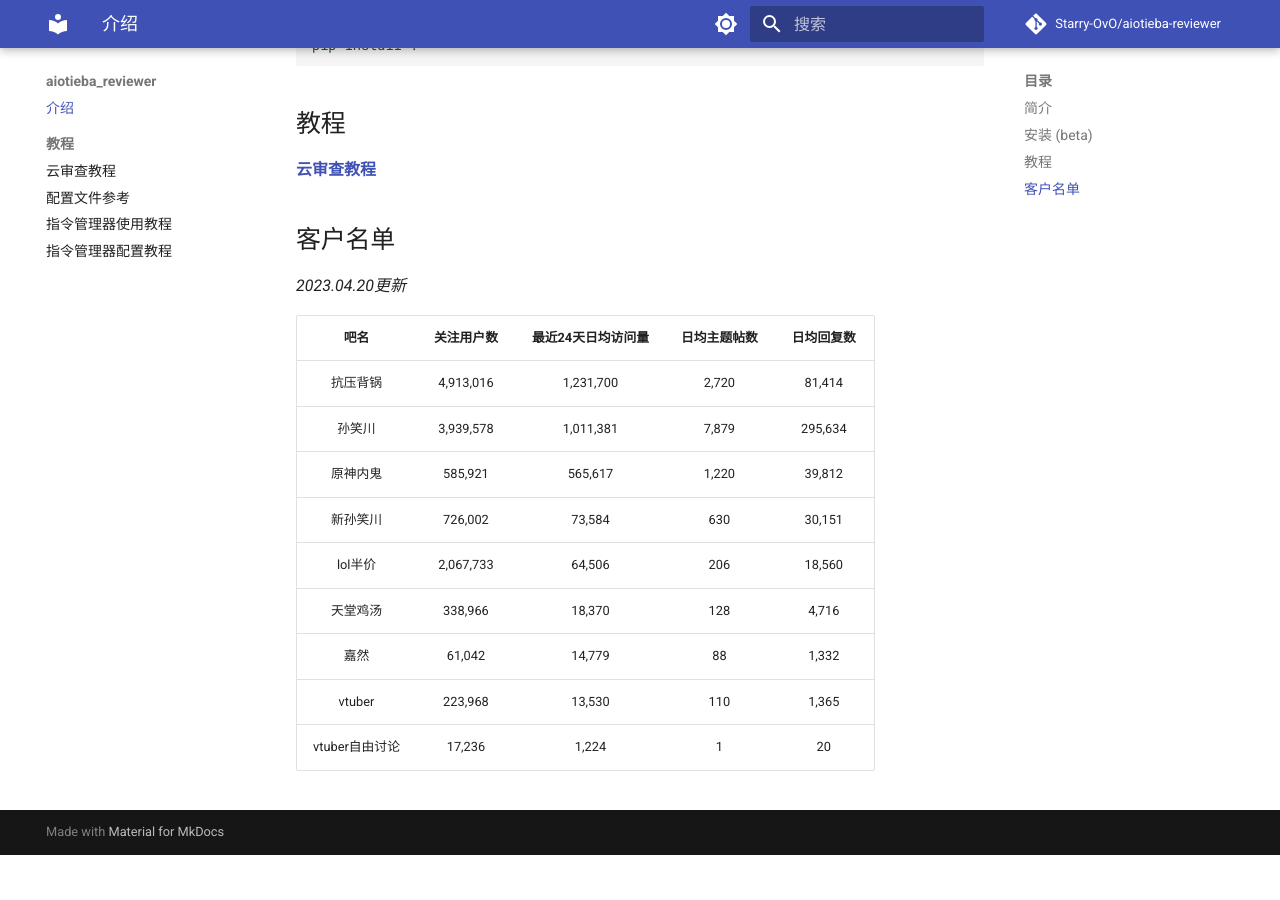
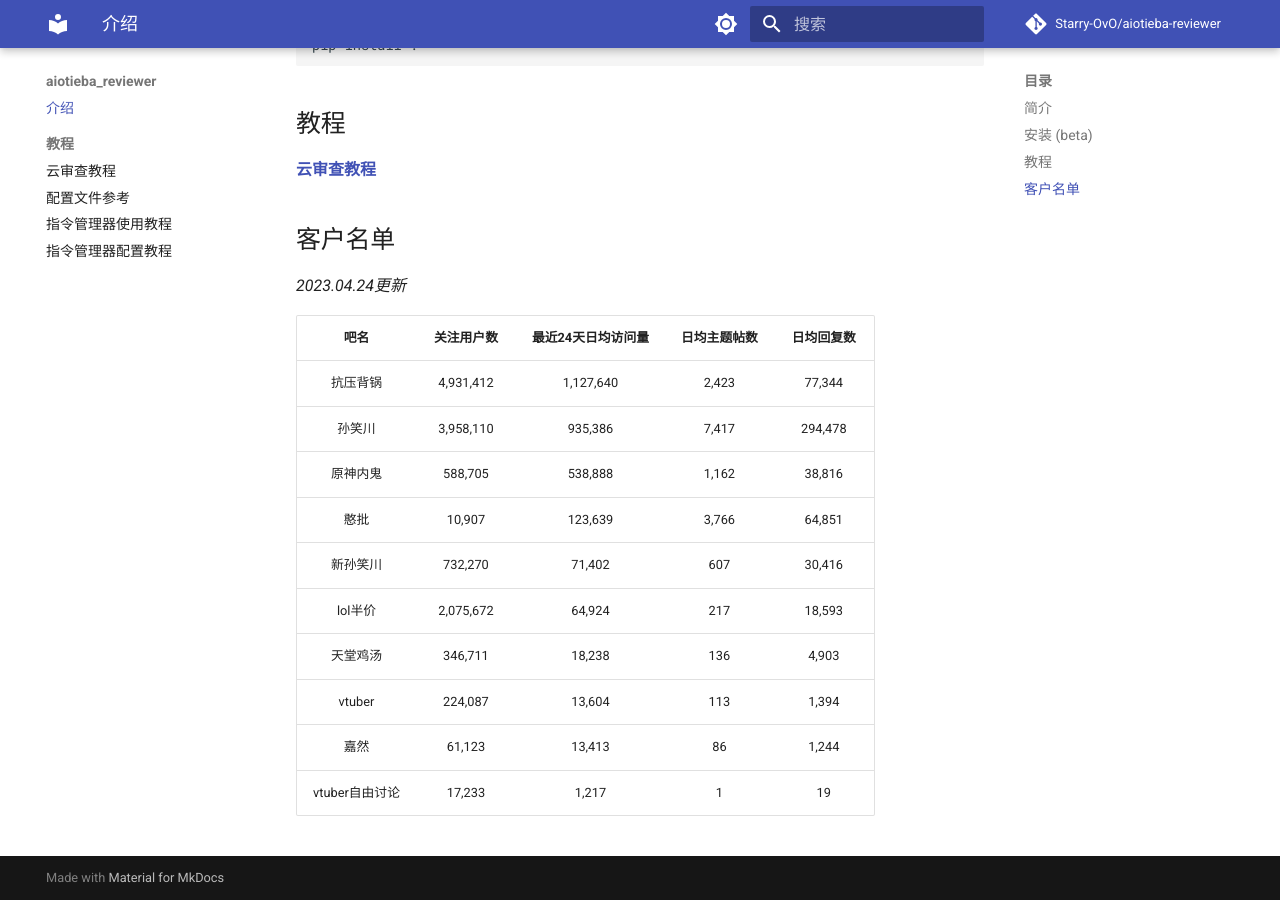
Before and after one commit to lumina37/aiotieba-reviewer, an MkDocs documentation site: the page built from docs/index.md, in a window 1280 px wide and 900 px high, scrolled down 662 px. Built offline with MkDocs 1.6.1 and Material for MkDocs 9.7.7, drawn with Linux system fonts in a browser that asks for light colours; comment, search, counter and statistics services are not loaded; before the commit the page ends 1517 px from its top, so only the background shows below that.

```diff
--- a/docs/index.md
+++ b/docs/index.md
@@ -25,16 +25,17 @@ pip install .
 
 ## 客户名单
 
-*2023.04.20更新*
+*2023.04.24更新*
 
 |      吧名      | 关注用户数 | 最近24天日均访问量 | 日均主题帖数 | 日均回复数 |
 | :------------: | :--------: | :----------------: | :----------: | :--------: |
-|    抗压背锅    | 4,913,016  |     1,231,700      |    2,720     |   81,414   |
-|     孙笑川     | 3,939,578  |     1,011,381      |    7,879     |  295,634   |
-|    原神内鬼    |  585,921   |      565,617       |    1,220     |   39,812   |
-|    新孙笑川    |  726,002   |       73,584       |     630      |   30,151   |
-|    lol半价     | 2,067,733  |       64,506       |     206      |   18,560   |
-|    天堂鸡汤    |  338,966   |       18,370       |     128      |   4,716    |
-|      嘉然      |   61,042   |       14,779       |      88      |   1,332    |
-|     vtuber     |  223,968   |       13,530       |     110      |   1,365    |
-| vtuber自由讨论 |   17,236   |       1,224        |      1       |     20     |
+|    抗压背锅    | 4,931,412  |     1,127,640      |    2,423     |   77,344   |
+|     孙笑川     | 3,958,110  |      935,386       |    7,417     |  294,478   |
+|    原神内鬼    |  588,705   |      538,888       |    1,162     |   38,816   |
+|      憨批      |   10,907   |      123,639       |    3,766     |   64,851   |
+|    新孙笑川    |  732,270   |       71,402       |     607      |   30,416   |
+|    lol半价     | 2,075,672  |       64,924       |     217      |   18,593   |
+|    天堂鸡汤    |  346,711   |       18,238       |     136      |   4,903    |
+|     vtuber     |  224,087   |       13,604       |     113      |   1,394    |
+|      嘉然      |   61,123   |       13,413       |      86      |   1,244    |
+| vtuber自由讨论 |   17,233   |       1,217        |      1       |     19     |
```
Also changed, not shown: README.md (+11 -10 lines).
